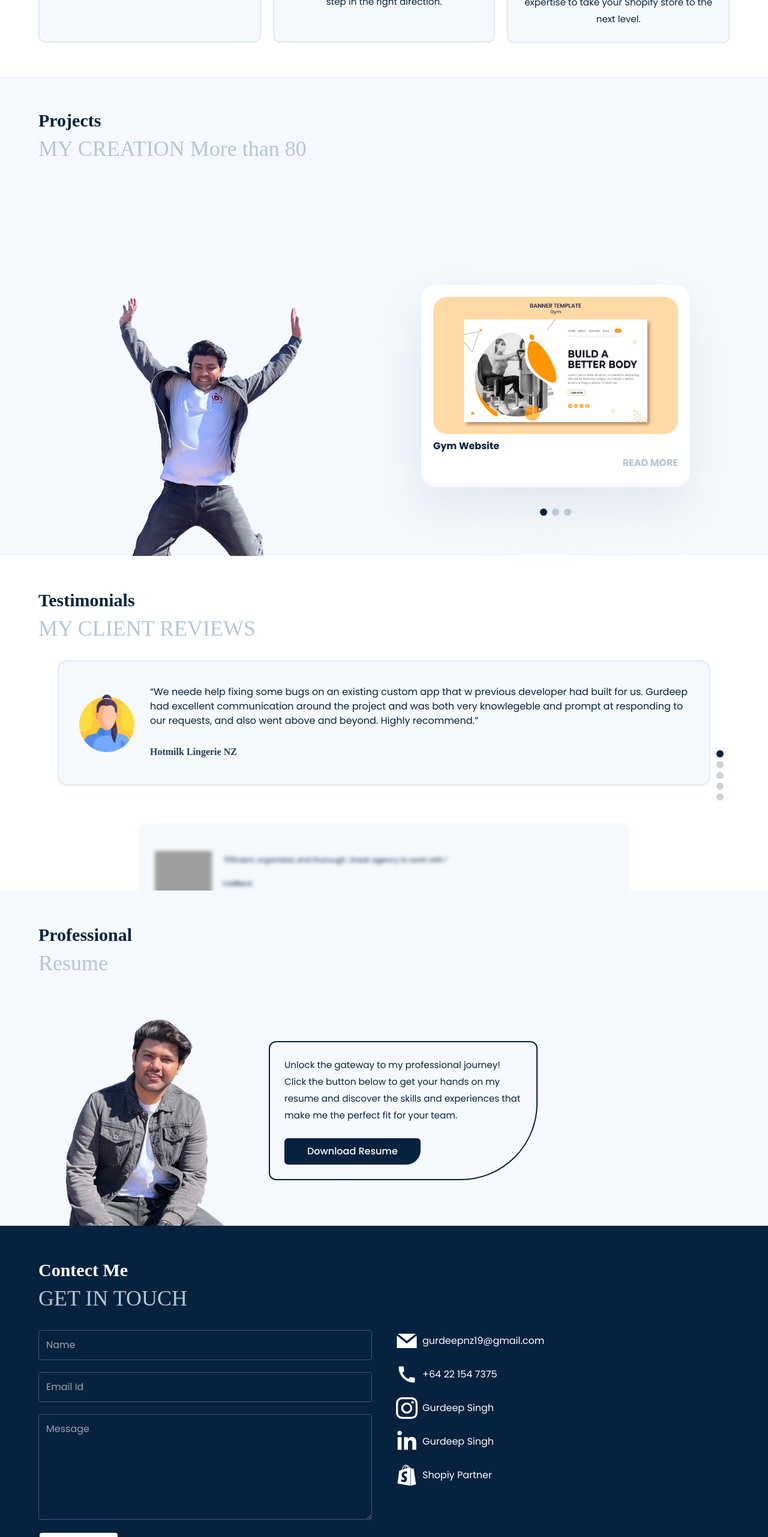
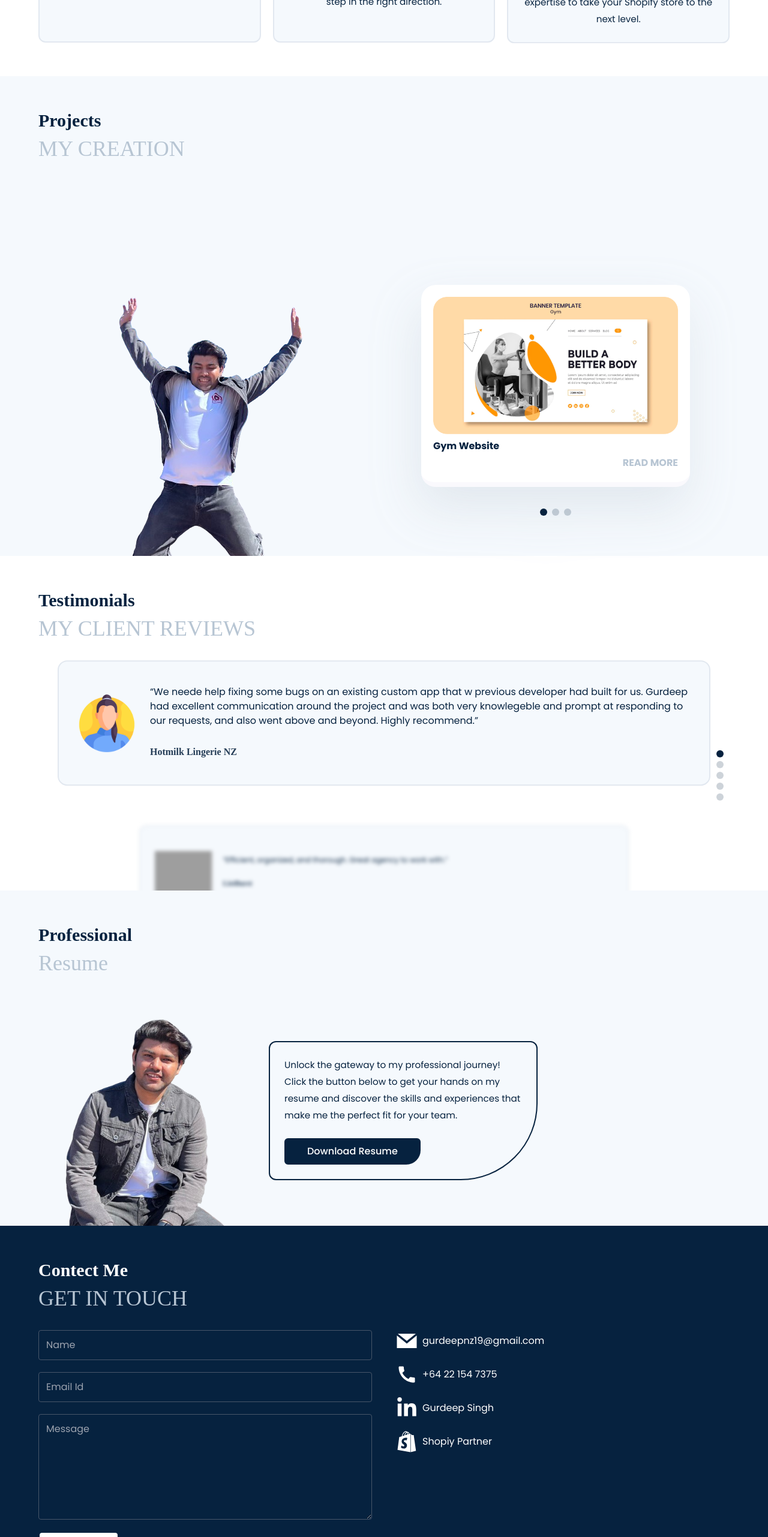
Before and after one commit to GurdeepSingh19/portfolio, a React (Vite) app: page / in a window 1280 px wide. Shown: the part 2184-4747 px from the top of the page at 60% size. Built offline with nearby package versions, Linux system fonts and the light colour scheme; grey boxes are pictures that could not be loaded; a web font is replaced by a local one.

Commit message:
change personal info

```diff
--- a/src/Content.js
+++ b/src/Content.js
@@ -153,7 +153,7 @@ export const content = {
   },
   Projects: {
     title: "Projects",
-    subtitle: "MY CREATION More than 80",
+    subtitle: "MY CREATION",
     image: person_project,
     project_content: [
       {
@@ -230,11 +230,6 @@ export const content = {
       },
       {
         text: "Gurdeep Singh",
-        icon: BsInstagram,
-        link: "https://www.instagram.com/urfav.gurdeep/",
-      },
-      {
-        text: "Gurdeep Singh",
         icon: FaLinkedinIn,
         link: "https://www.linkedin.com/in/gurdeep-singhnz/",
       },
```
